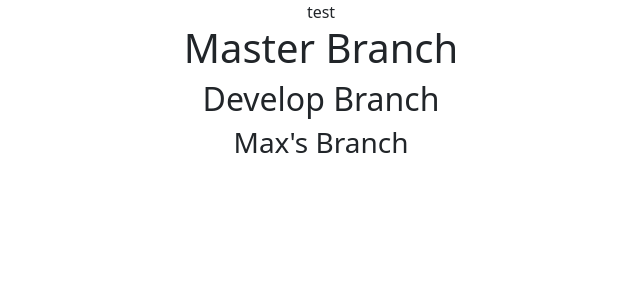
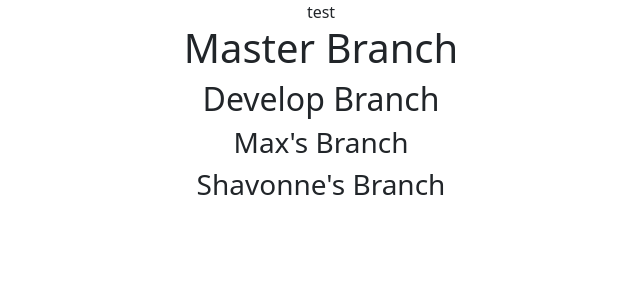
Before and after one commit to mthorton/mmum-client, a React (Create React App) app: page / in a window 1280 px wide. Shown: the top 300 px of the page, without its empty margins (319-959 px from the left). Built offline with nearby package versions, Linux system fonts and the light colour scheme.

Commit message:
shavonne's branch

```diff
--- a/src/App.js
+++ b/src/App.js
@@ -9,6 +9,7 @@ function App() {
       <h1>Master Branch</h1>
       <h2>Develop Branch</h2>
       <h3>Max's Branch</h3>
+      <h3>Shavonne's Branch</h3>
     </div>
   );
 }
```
